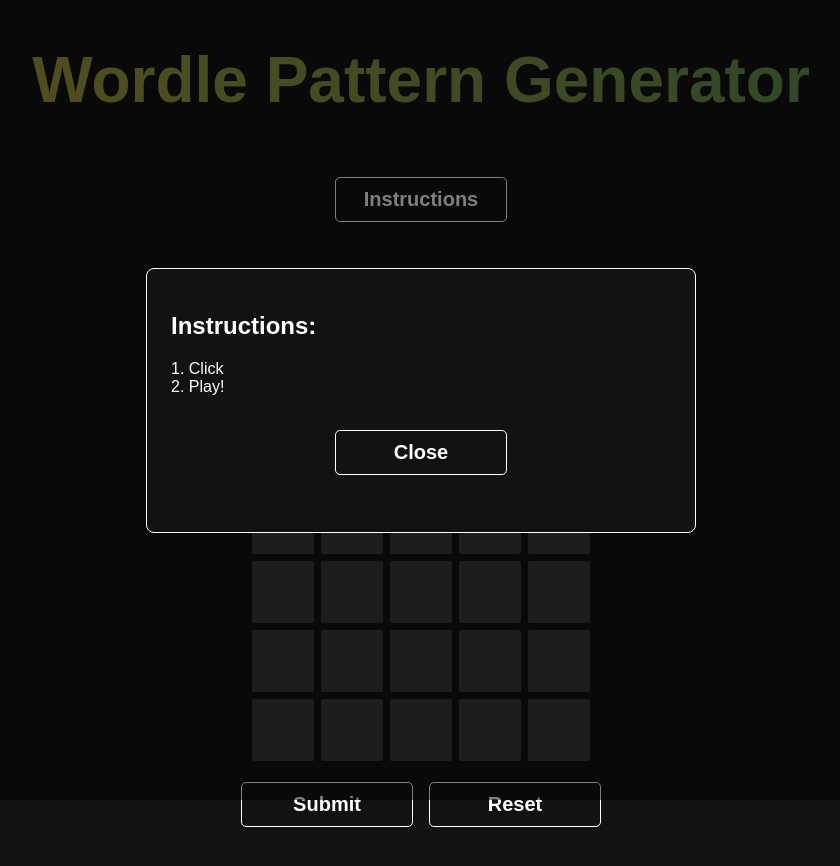
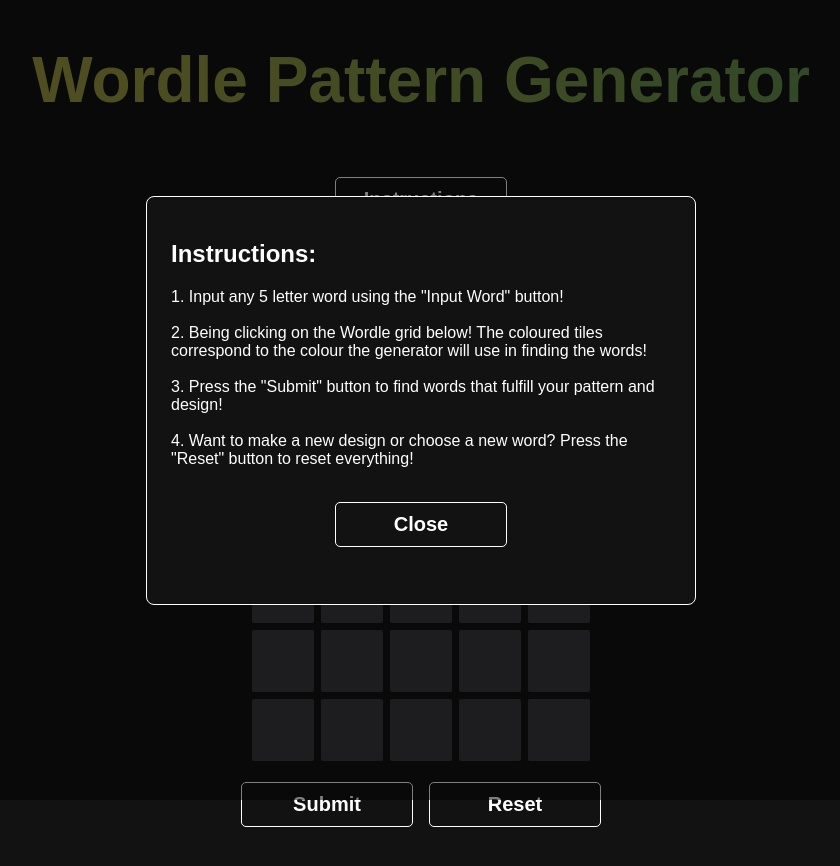
Before and after one commit to weewoo14/wordle-pattern-generator, a React (Vite) app: page / in a window 1280 px wide. Both pictures are taken after a click on the button "Instructions". Shown: the whole page, without its empty margins (219-1059 px from the left). Built offline with nearby package versions, Linux system fonts and the light colour scheme; no server answers.

Commit message:
Finishing the instructions

```diff
--- a/src/Header.jsx
+++ b/src/Header.jsx
@@ -16,8 +16,10 @@
     <ModalWindow modalWindowOpen={instructionsButtonPress} modalWindowClose={() => {setInstructionsButtonPress(false)}}>
       <h2> Instructions: </h2>
       <p>
-        1. Click <br/>
-        2. Play! <br/>
+        1. Input any 5 letter word using the "Input Word" button!<br/><br/>
+        2. Being clicking on the Wordle grid below! The coloured tiles correspond to the colour the generator will use in finding the words! <br/><br/>
+        3. Press the "Submit" button to find words that fulfill your pattern and design!<br/><br/>
+        4. Want to make a new design or choose a new word? Press the "Reset" button to reset everything!
       </p>
     </ModalWindow>
 
--- a/src/InputWordleWord.jsx
+++ b/src/InputWordleWord.jsx
@@ -36,7 +36,7 @@
   return (
     <div className = "InputButton">
       <button className = "InputButtonBackground" onClick={() => inputWordPrompt()}>
-        <h2 className = "InputButtonText"> Input: {wordleWord} </h2>
+        <h2 className = "InputButtonText"> Input Word: {wordleWord} </h2>
       </button>
     </div>
   );
--- a/src/SubmitButton.jsx
+++ b/src/SubmitButton.jsx
@@ -5,7 +5,7 @@
 
 function SubmitButton() {
   const [wordList, setWordList] = useState('');
-  const { wordleWord, setSubmitButtonPress, possibleWords, setPossibleWords, } = useGlobalContext();
+  const { wordleWord, setSubmitButtonPress, possibleWords, setPossibleWords } = useGlobalContext();
 
   useEffect(() => {
 
```
Lines whose indentation alone changed are shown as unchanged.
